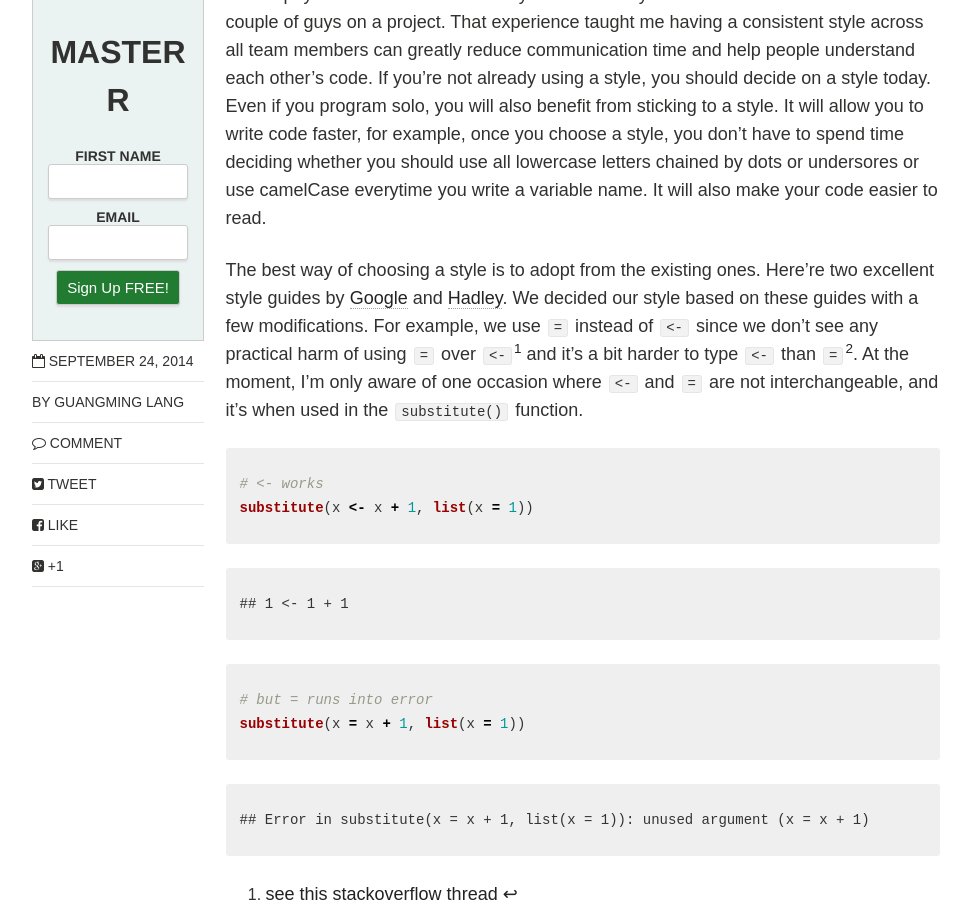
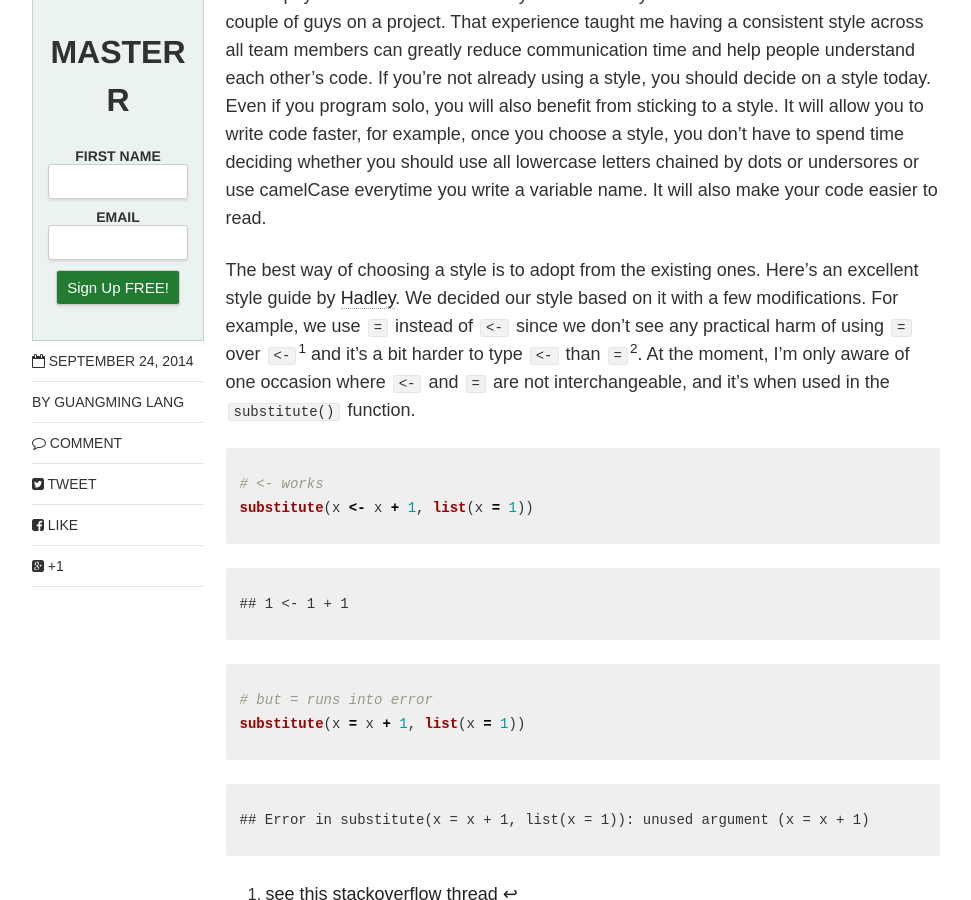
Before and after one commit to gmlang/masterr, a Jekyll site: the page built from _posts/r/2014-09-24-on-r-code-style.md, in a window 1280 px wide and 900 px high, scrolled down 544 px. Shown: the whole window, without its empty margins (154-1125 px from the left). Built offline with Jekyll 4.4.1, drawn with Linux system fonts in a browser that asks for light colours; nearby versions of some CDN libraries; comment, search, counter and statistics services are not loaded.

Commit message:
update post

````diff
--- a/_knitr/2014-09-24-on-r-code-style.Rmd
+++ b/_knitr/2014-09-24-on-r-code-style.Rmd
@@ -11,7 +11,7 @@ share: true
 ---
 I didn't pay much attention to code style until recently when I had to collaborate with a couple of guys on a project. That experience taught me having a consistent style across all team members can greatly reduce communication time and help people understand each other's code. If you're not already using a style, you should decide on a style today. Even if you program solo, you will also benefit from sticking to a style. It will allow you to write code faster, for example, once you choose a style, you don't have to spend time deciding whether you should use all lowercase letters chained by dots or undersores or use camelCase everytime you write a variable name. It will also make your code easier to read.
 
-The best way of choosing a style is to adopt from the existing ones. Here're two excellent style guides by [Google](http://google-styleguide.googlecode.com/svn/trunk/Rguide.xml#functiondefinition) and [Hadley](http://r-pkgs.had.co.nz/style.html). We decided our style based on these guides with a few modifications. For example, we use `=` instead of `<-` since we don't see any practical harm of using `=` over `<-`[^1] and it's a bit harder to type `<-` than `=`[^2]. At the moment, I'm only aware of one occasion where `<-` and `=` are not interchangeable, and it's when used in the `substitute()` function.
+The best way of choosing a style is to adopt from the existing ones. Here's an excellent style guides [Hadley](http://r-pkgs.had.co.nz/style.html). We decided our style based on it with a few modifications. For example, we use `=` instead of `<-` since we don't see any practical harm of using `=` over `<-`[^1] and it's a bit harder to type `<-` than `=`[^2]. At the moment, I'm only aware of one occasion where `<-` and `=` are not interchangeable, and it's when used in the `substitute()` function.
 ```{r}
 # <- works
 substitute(x <- x + 1, list(x = 1))
--- a/_posts/r/2014-09-24-on-r-code-style.md
+++ b/_posts/r/2014-09-24-on-r-code-style.md
@@ -12,7 +12,7 @@ ads: true
 ---
 I didn't pay much attention to code style until recently when I had to collaborate with a couple of guys on a project. That experience taught me having a consistent style across all team members can greatly reduce communication time and help people understand each other's code. If you're not already using a style, you should decide on a style today. Even if you program solo, you will also benefit from sticking to a style. It will allow you to write code faster, for example, once you choose a style, you don't have to spend time deciding whether you should use all lowercase letters chained by dots or undersores or use camelCase everytime you write a variable name. It will also make your code easier to read.
 
-The best way of choosing a style is to adopt from the existing ones. Here're two excellent style guides by [Google](http://google-styleguide.googlecode.com/svn/trunk/Rguide.xml#functiondefinition) and [Hadley](http://r-pkgs.had.co.nz/style.html). We decided our style based on these guides with a few modifications. For example, we use `=` instead of `<-` since we don't see any practical harm of using `=` over `<-`[^1] and it's a bit harder to type `<-` than `=`[^2]. At the moment, I'm only aware of one occasion where `<-` and `=` are not interchangeable, and it's when used in the `substitute()` function.
+The best way of choosing a style is to adopt from the existing ones. Here's an excellent style guide by [Hadley](http://r-pkgs.had.co.nz/style.html). We decided our style based on it with a few modifications. For example, we use `=` instead of `<-` since we don't see any practical harm of using `=` over `<-`[^1] and it's a bit harder to type `<-` than `=`[^2]. At the moment, I'm only aware of one occasion where `<-` and `=` are not interchangeable, and it's when used in the `substitute()` function.
 
 {% highlight r %}
 # <- works
````
